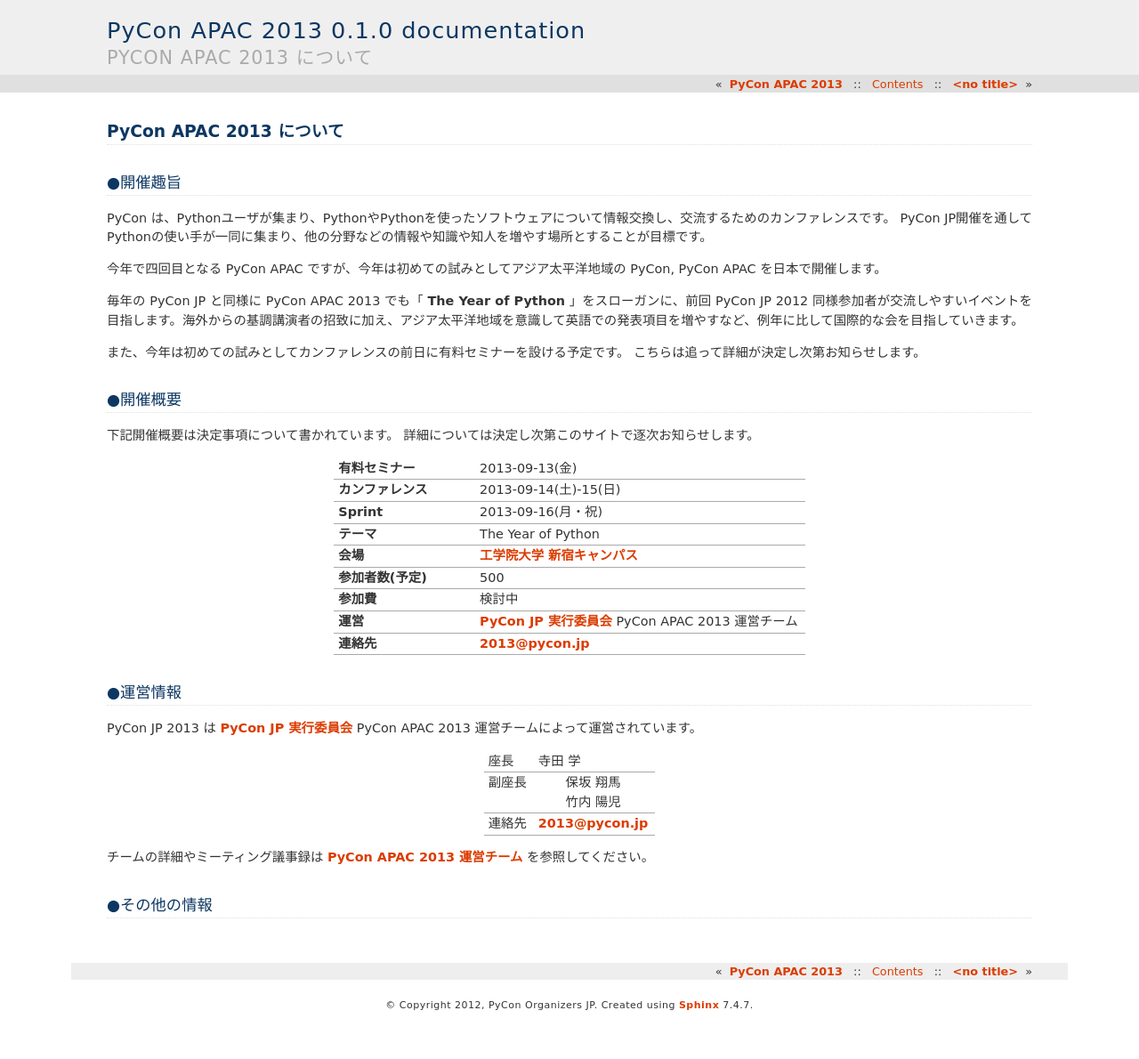
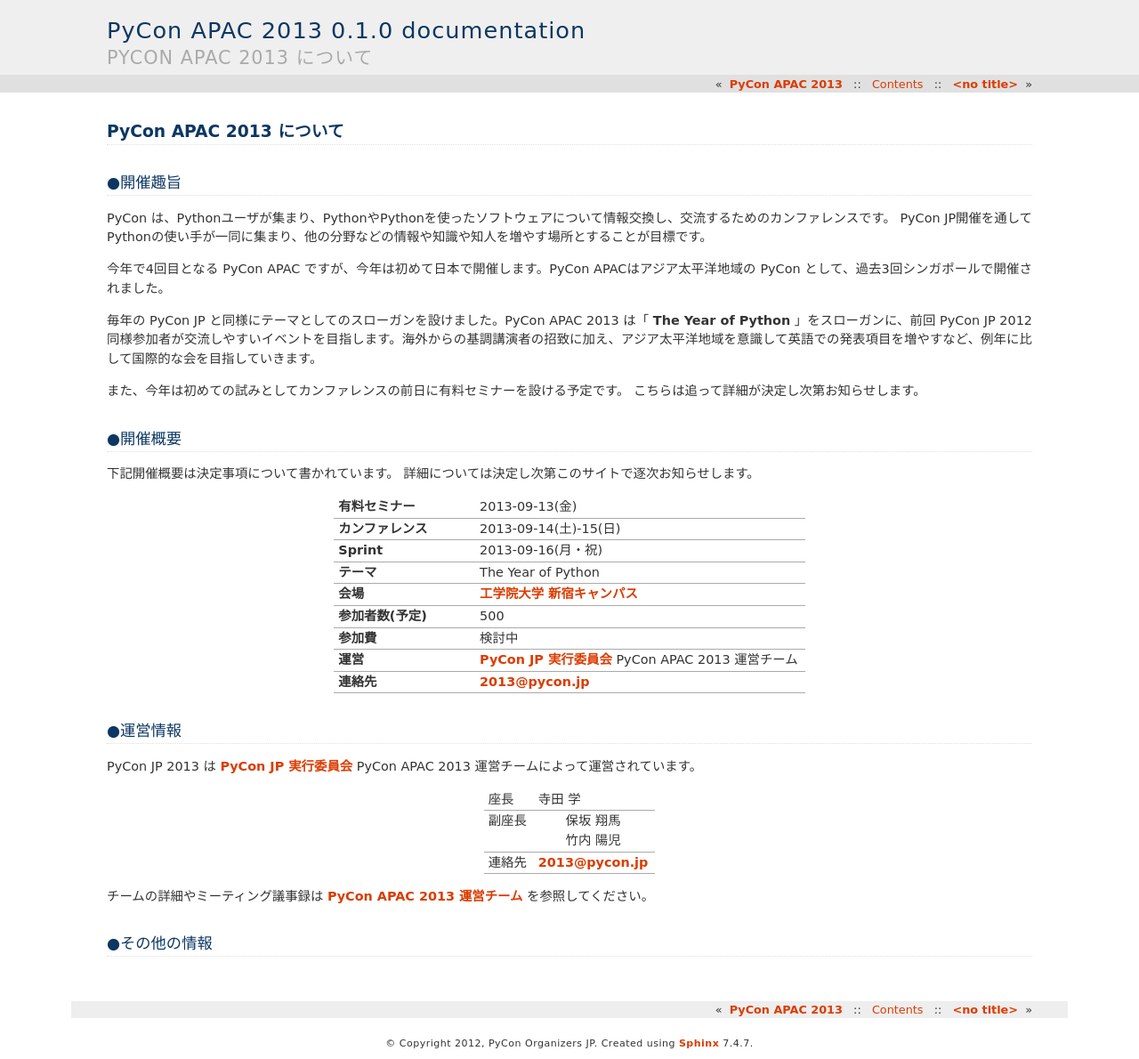
Before and after one commit to pyconjp/apac-2013.pycon.jp, a Sphinx documentation site: the page built from sphinx/ja/about/index.rst, in a window 1280 px wide. Shown: the whole page at 89% size. Built offline with Sphinx 7.4.7, drawn with Linux system fonts in a browser that asks for light colours; pages that are not in the unit, such as notebooks, are missing from menus; before the commit the page ends 1146 px from its top, so only the background shows below that.

Commit message:
terada review

```diff
--- a/sphinx/ja/about/index.rst
+++ b/sphinx/ja/about/index.rst
@@ -7,9 +7,9 @@
 
 PyCon は、Pythonユーザが集まり、PythonやPythonを使ったソフトウェアについて情報交換し、交流するためのカンファレンスです。 PyCon JP開催を通してPythonの使い手が一同に集まり、他の分野などの情報や知識や知人を増やす場所とすることが目標です。
 
-今年で四回目となる PyCon APAC ですが、今年は初めての試みとしてアジア太平洋地域の PyCon, PyCon APAC を日本で開催します。
+今年で4回目となる PyCon APAC ですが、今年は初めて日本で開催します。PyCon APACはアジア太平洋地域の PyCon として、過去3回シンガポールで開催されました。
 
-毎年の PyCon JP と同様に PyCon APAC 2013 でも「 **The Year of Python** 」をスローガンに、前回 PyCon JP 2012 同様参加者が交流しやすいイベントを目指します。海外からの基調講演者の招致に加え、アジア太平洋地域を意識して英語での発表項目を増やすなど、例年に比して国際的な会を目指していきます。
+毎年の PyCon JP と同様にテーマとしてのスローガンを設けました。PyCon APAC 2013 は「 **The Year of Python** 」をスローガンに、前回 PyCon JP 2012 同様参加者が交流しやすいイベントを目指します。海外からの基調講演者の招致に加え、アジア太平洋地域を意識して英語での発表項目を増やすなど、例年に比して国際的な会を目指していきます。
 
 また、今年は初めての試みとしてカンファレンスの前日に有料セミナーを設ける予定です。
 こちらは追って詳細が決定し次第お知らせします。
```
